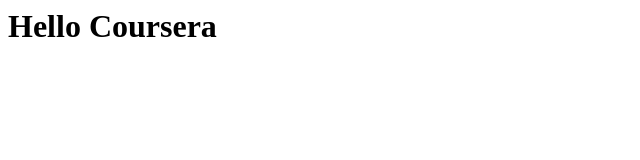
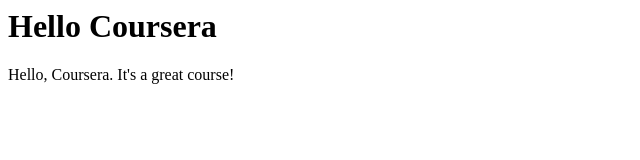
Before and after one commit to tprugo/coursera-tets, a plain HTML site: page site/index.html in a window 1280 px wide. Shown: the whole page, without its empty margins (0-640 px from the left). Drawn offline with Linux system fonts and the light colour scheme.

Commit message:
Small addition to our page content.

```diff
--- a/site/index.html
+++ b/site/index.html
@@ -4,5 +4,6 @@
 </head>
 <body>
     <h1>Hello Coursera</h1>
+    <p>Hello, Coursera. It's a great course!</p>
 </body>
 </html>
```
